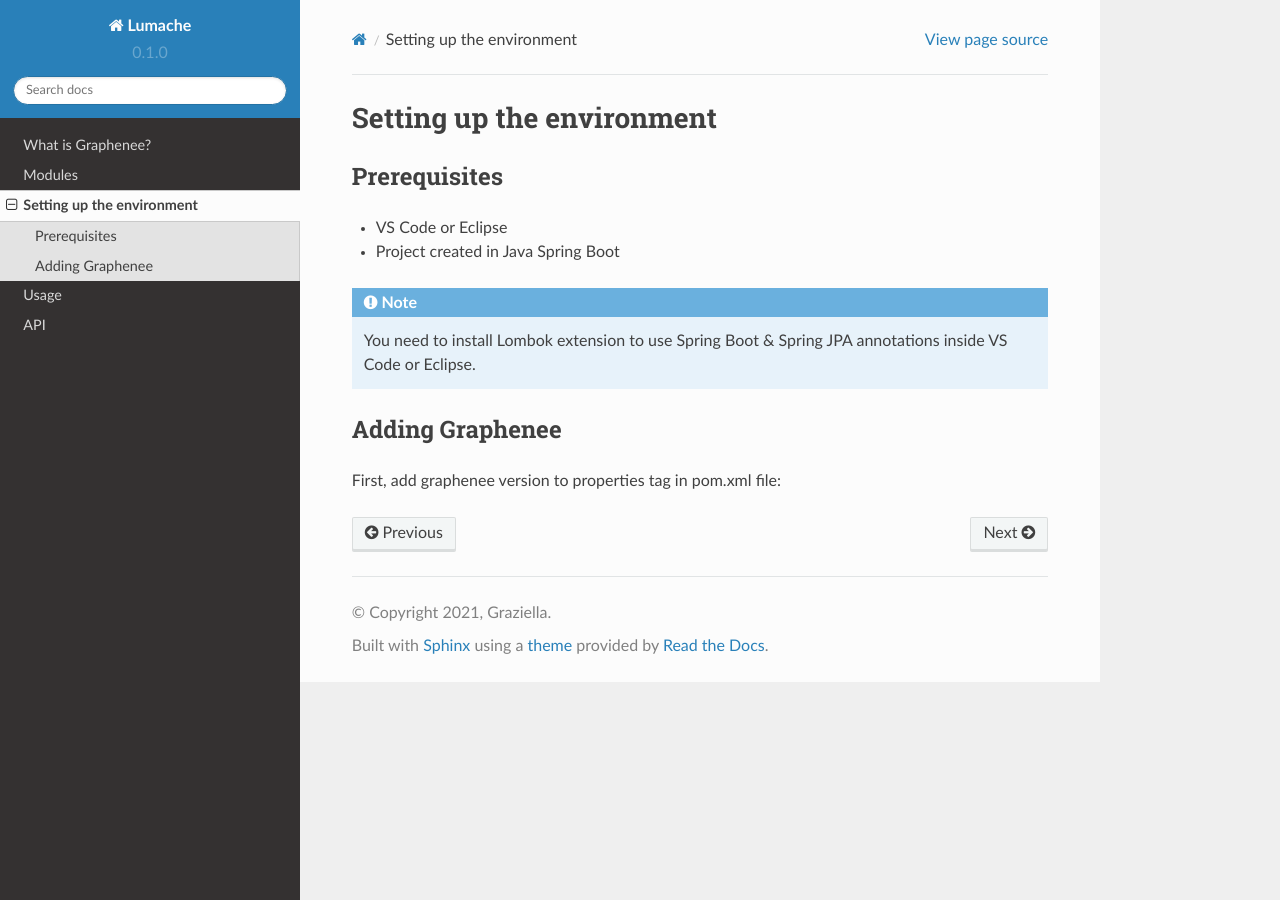
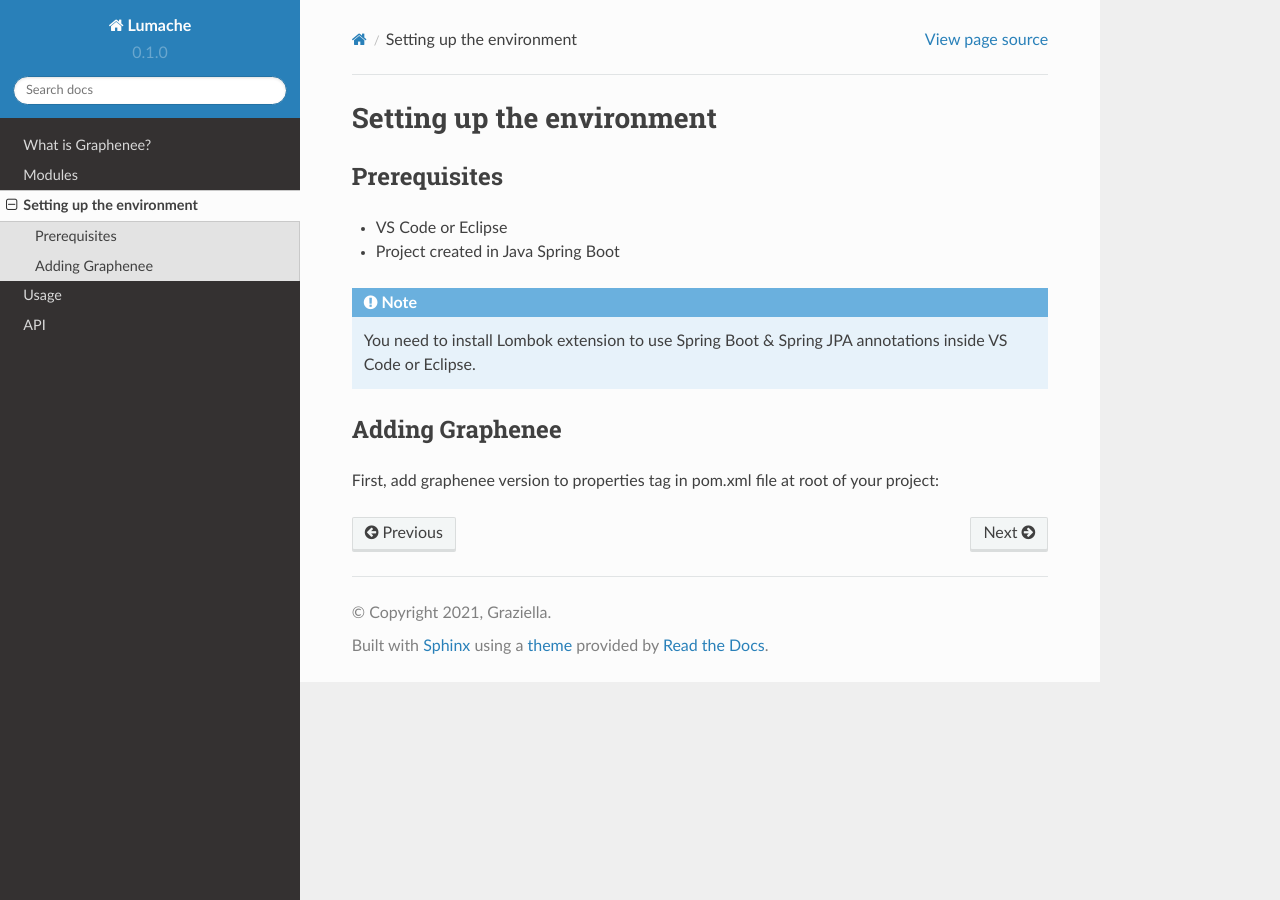
Before and after one commit to subanzafar/rtd-tutorial, a Sphinx documentation site: the page built from docs/source/env.rst, in a window 1280 px wide. Built offline with Sphinx 7.4.7 and the Read the Docs theme 2.0.0, drawn with Linux system fonts in a browser that asks for light colours.

```diff
--- a/docs/source/env.rst
+++ b/docs/source/env.rst
@@ -12,7 +12,7 @@ Prerequisites
 
 Adding Graphenee
 ----------------
-First, add graphenee version to properties tag in pom.xml file:
+First, add graphenee version to properties tag in pom.xml file at root of your project:
 
 .. code-block:: console
 	<properties>
```
